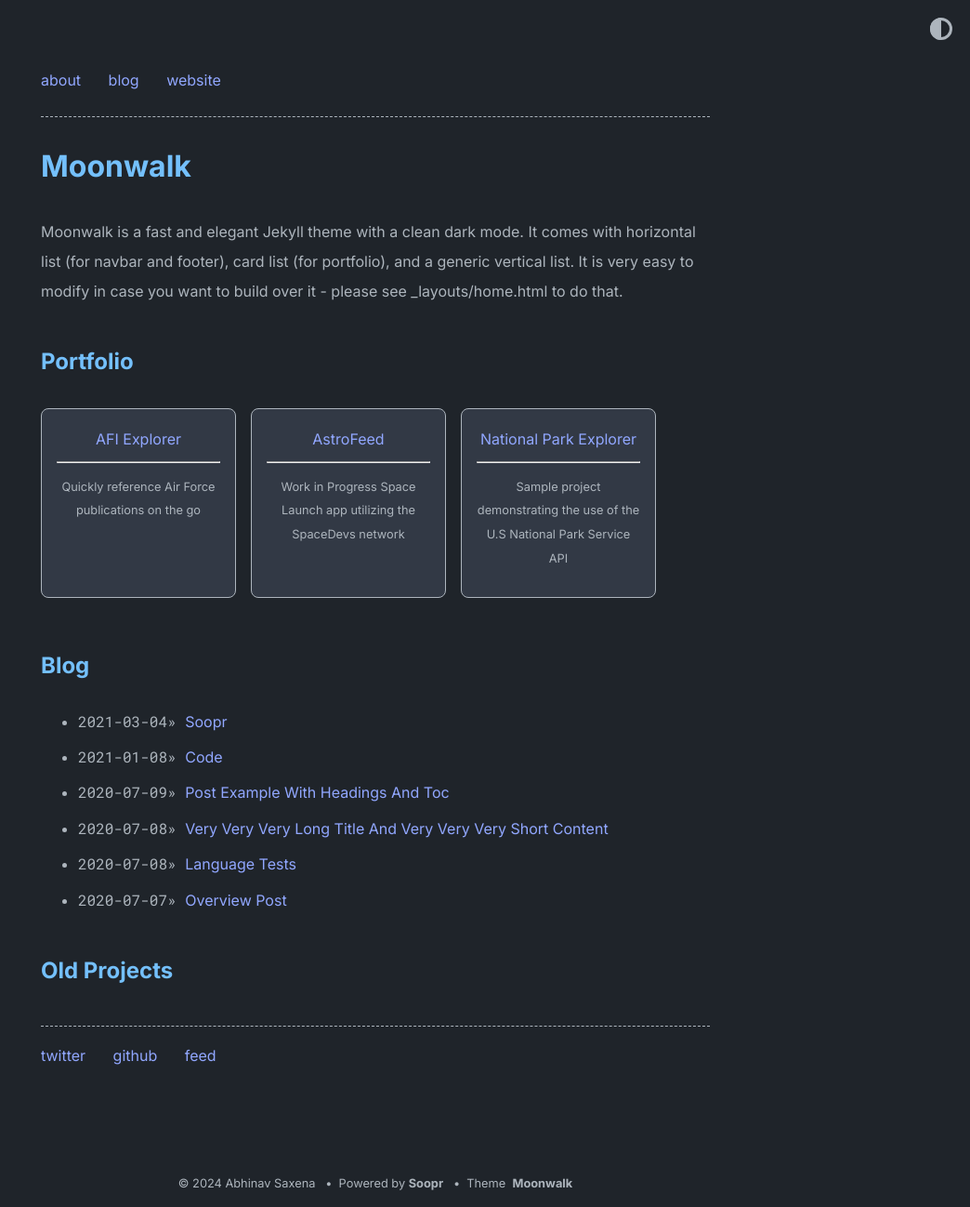
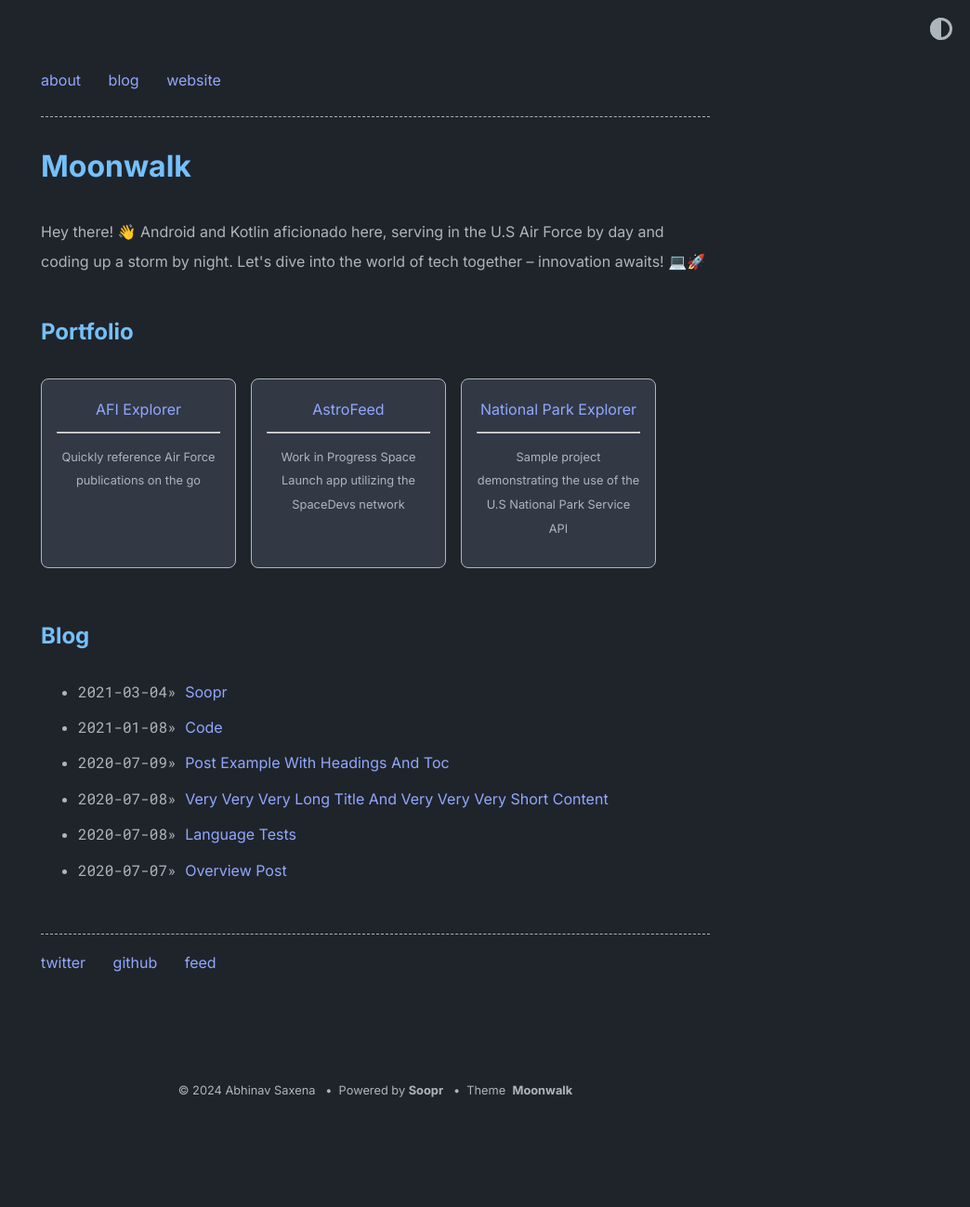
Before and after one commit to drewstephensdesigns/drewstephensdesigns.github.io, a Jekyll site: the page built from index.md, in a window 1280 px wide. Shown: the whole page at 93% size, without its empty margins (236-1280 px from the left). Built offline with Jekyll 4.4.1, drawn with Linux system fonts in a browser that asks for light colours; after the commit the page ends 1198 px from its top, so only the background shows below that.

Commit message:
Update _config.yml
Added intro message

```diff
--- a/_config.yml
+++ b/_config.yml
@@ -2,7 +2,7 @@ title: Moonwalk
 author: Abhinav Saxena
 url: https://www.abhinavsaxena.com/moonwalk # root address of the site
 description: > # description of the site (multiple lines allowed)
-  Moonwalk is a fast and elegant Jekyll theme with a clean dark mode. It comes with horizontal list (for navbar and footer), card list (for portfolio), and a generic vertical list. It is very easy to modify in case you want to build over it - please see _layouts/home.html to do that.
+ Hey there! 👋 Android and Kotlin aficionado here, serving in the U.S Air Force by day and coding up a storm by night. Let's dive into the world of tech together – innovation awaits! 💻🚀
 
 permalink: /:slug
 
@@ -36,7 +36,7 @@ theme_config:
     title_projects: Portfolio
     title_misc_list: Details
     title_blog: Blog
-    title_old_projects: Old Projects
+    #title_old_projects: Old Projects
 
 soopr:
   publish_token: "" # sign up at https://www.soopr.co to get your publish token and personalize share and reaction options
```
